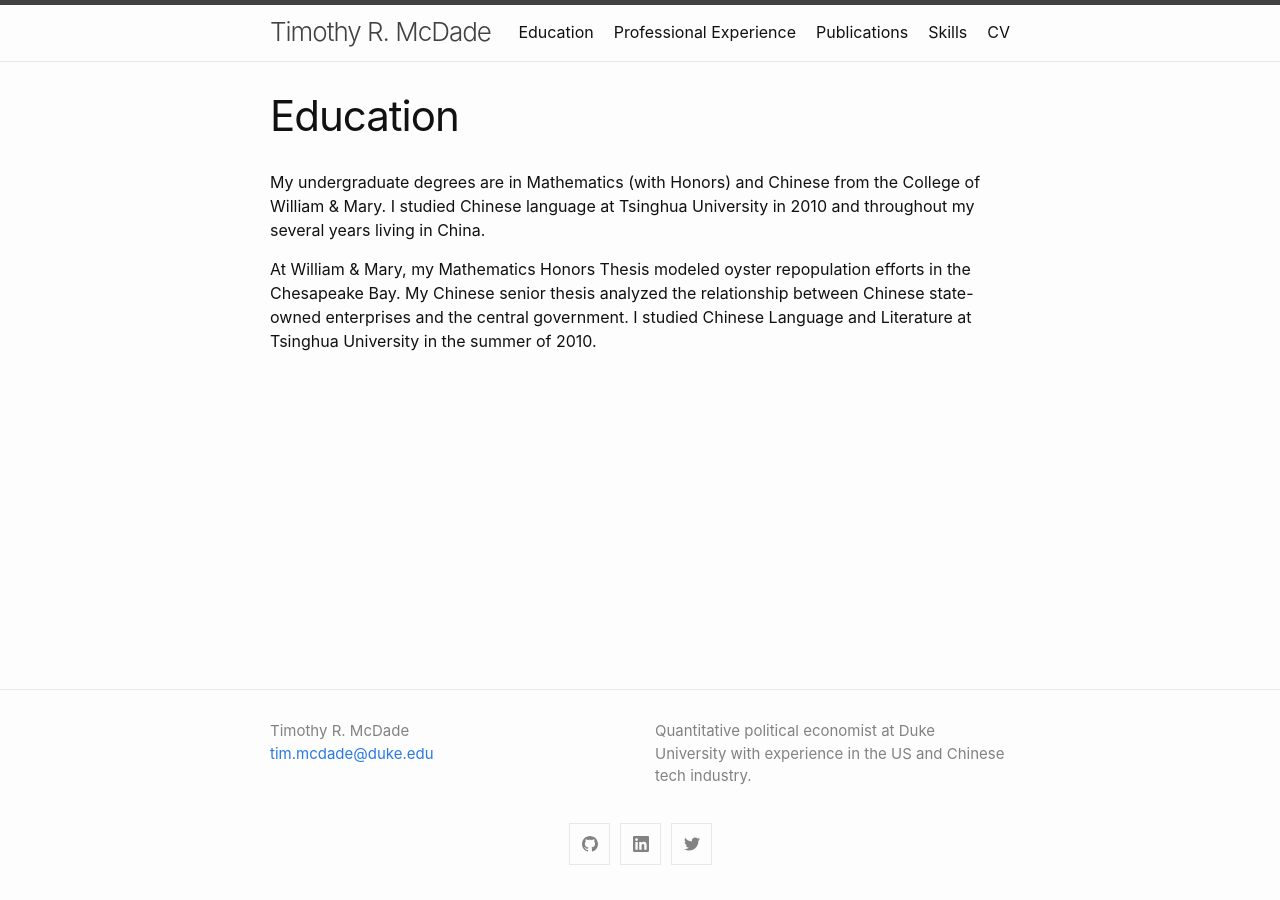
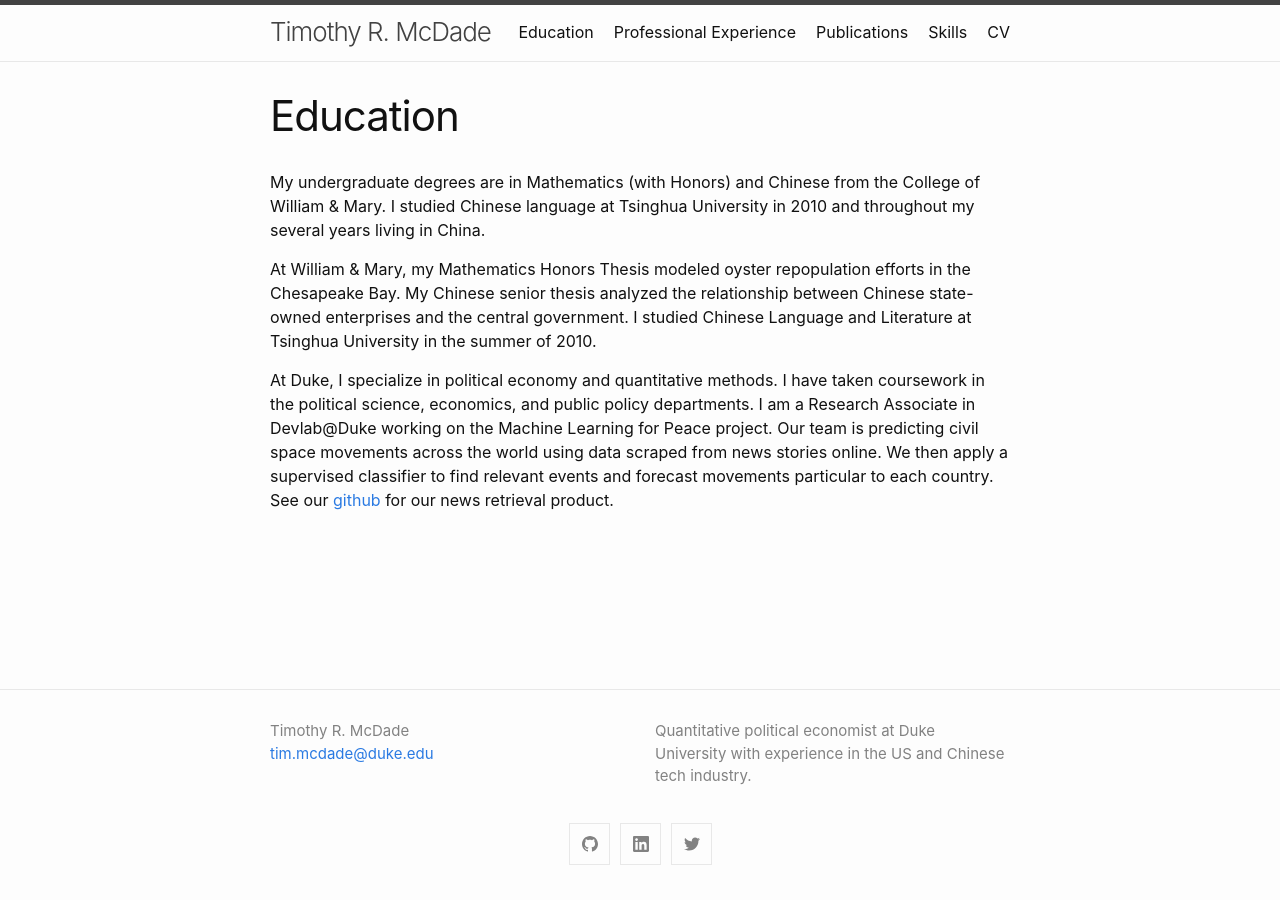
Before and after one commit to trmcdade/trmcdade.github.io, a Jekyll site: the page built from education.md, in a window 1280 px wide. Built offline with Jekyll 4.4.1, drawn with Linux system fonts in a browser that asks for light colours; our own code applies the rules of GitHub Pages for plain Markdown files.

Commit message:
Update education
added text on undergrad research and duke

```diff
--- a/education.md
+++ b/education.md
@@ -7,3 +7,5 @@ title: Education
 My undergraduate degrees are in Mathematics (with Honors) and Chinese from the College of William & Mary. I studied Chinese language at Tsinghua University in 2010 and throughout my several years living in China.
 
 At William & Mary, my Mathematics Honors Thesis modeled oyster repopulation efforts in the Chesapeake Bay. My Chinese senior thesis analyzed the relationship between Chinese state-owned enterprises and the central government. I studied Chinese Language and Literature at Tsinghua University in the summer of 2010.
+
+At Duke, I specialize in political economy and quantitative methods. I have taken coursework in the political science, economics, and public policy departments. I am a Research Associate in Devlab@Duke working on the Machine Learning for Peace project. Our team is predicting civil space movements across the world using data scraped from news stories online. We then apply a supervised classifier to find relevant events and forecast movements particular to each country. See our [github](https://github.com/ssdorsey/news-please) for our news retrieval product.
```
